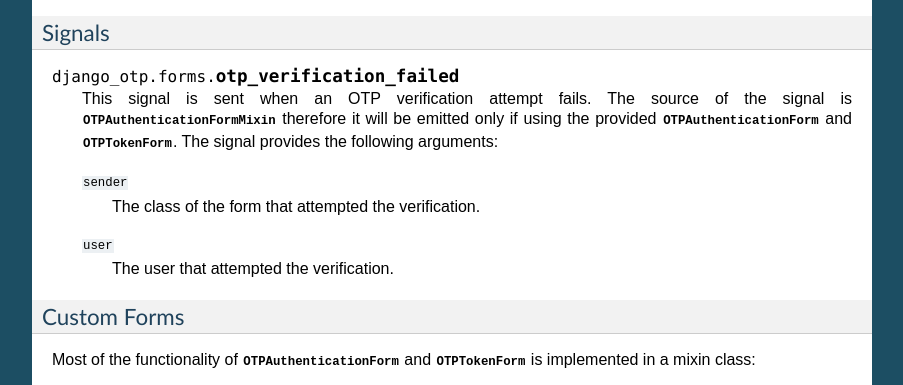
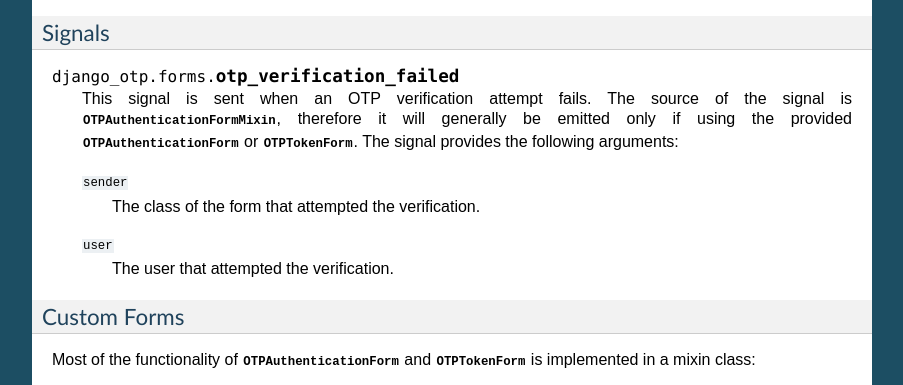
Before and after one commit to django-otp/django-otp, a Sphinx documentation site: the page built from docs/source/auth.rst, in a window 1280 px wide and 900 px high, scrolled down 2054 px, cut to the strip 150-535 px from the top of the window. Shown: the whole strip, without its empty margins (198-1101 px from the left). Built offline with Sphinx 7.4.7, drawn with Linux system fonts in a browser that asks for light colours.

Commit message:
Documentation cleanup

```diff
--- a/docs/source/auth.rst
+++ b/docs/source/auth.rst
@@ -51,9 +51,9 @@
 the user and verify it against their registered devices. This form's validation
 only succeeds if it is able to both authenticate the user with the username and
 password and also verify them with an OTP token. If the verification fails, the
-:data:`~django_otp.forms.otp_verification_failed` signal is emitted. The form can be used with
-:class:`django.contrib.auth.views.LoginView` simply by passing it in the
-``authentication_form`` keyword parameter::
+:data:`~django_otp.forms.otp_verification_failed` signal is emitted. The form
+can be used with :class:`django.contrib.auth.views.LoginView` simply by passing
+it in the ``authentication_form`` keyword parameter::
 
     from django.contrib.auth.views import LoginView
     from django_otp.forms import OTPAuthenticationForm
@@ -123,7 +123,12 @@
 
 .. data:: django_otp.forms.otp_verification_failed
 
-    This signal is sent when an OTP verification attempt fails. The source of the signal is :class:`~django_otp.forms.OTPAuthenticationFormMixin` therefore it will be emitted only if using the provided :class:`~django_otp.forms.OTPAuthenticationForm` and :class:`~django_otp.forms.OTPTokenForm`. The signal provides the following arguments:
+    This signal is sent when an OTP verification attempt fails. The source of
+    the signal is :class:`~django_otp.forms.OTPAuthenticationFormMixin`,
+    therefore it will generally be emitted only if using the provided
+    :class:`~django_otp.forms.OTPAuthenticationForm` or
+    :class:`~django_otp.forms.OTPTokenForm`. The signal provides the following
+    arguments:
 
     ``sender``
         The class of the form that attempted the verification.
```
